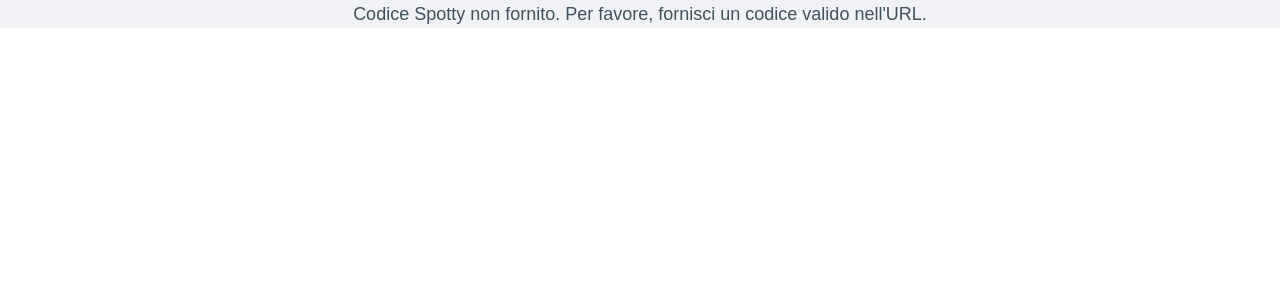
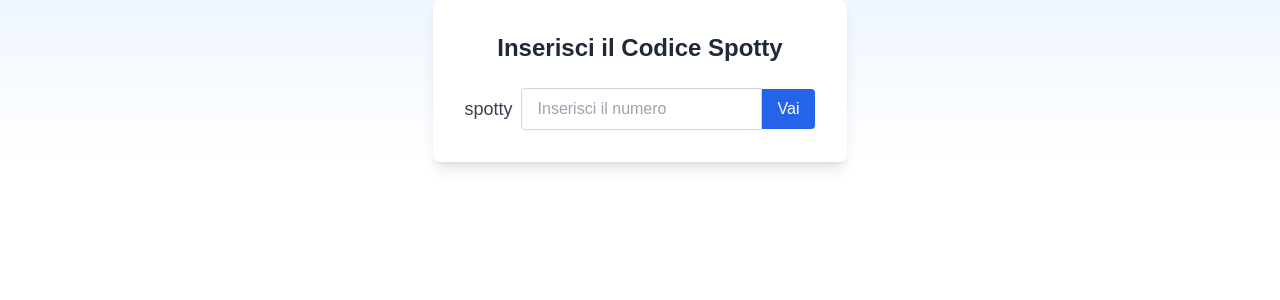
Before and after one commit to gabrimarch3/luxor-invio-whatsapp, a Next.js app: page / in a window 1280 px wide. Shown: the top 300 px of the page. Built offline with nearby package versions, Linux system fonts and the light colour scheme.

Commit message:
inserted the possibility to test with a form to put the spotty code

```diff
--- a/src/components/ChatComponent.js
+++ b/src/components/ChatComponent.js
@@ -262,15 +262,40 @@
   };
 
   if (!codiceSpotty) {
+    const [spottyNumber, setSpottyNumber] = useState('');
+
+    const handleSubmit = (e) => {
+      e.preventDefault();
+      if (spottyNumber) {
+        window.location.href = `/?codicespotty=${spottyNumber}`;
+      }
+    };
+
     return (
-      <div className="flex flex-col items-center justify-center h-full bg-[#f0f2f5]">
-        <p className="text-lg text-[#41525d] text-center px-4">
-          Codice Spotty non fornito. Per favore, fornisci un codice valido
-          nell'URL.
-        </p>
+      <div className="flex flex-col items-center justify-center h-full bg-gradient-to-b from-blue-50 to-white">
+        <div className="bg-white p-8 rounded-lg shadow-lg max-w-md text-center">
+          <h1 className="text-2xl font-bold text-gray-800 mb-6">Inserisci il Codice Spotty</h1>
+          <form onSubmit={handleSubmit} className="flex items-center">
+            <span className="text-gray-700 text-lg mr-2">spotty</span>
+            <input
+              type="text"
+              className="border border-gray-300 rounded-l px-4 py-2 focus:outline-none focus:ring-2 focus:ring-blue-500"
+              placeholder="Inserisci il numero"
+              value={spottyNumber}
+              onChange={(e) => setSpottyNumber(e.target.value)}
+            />
+            <button
+              type="submit"
+              className="px-4 py-2 bg-blue-600 text-white rounded-r hover:bg-blue-700 transition duration-200"
+            >
+              Vai
+            </button>
+          </form>
+        </div>
       </div>
     );
   }
+
 
   return (
     <div className="flex h-screen bg-[#f0f2f5]">
```
